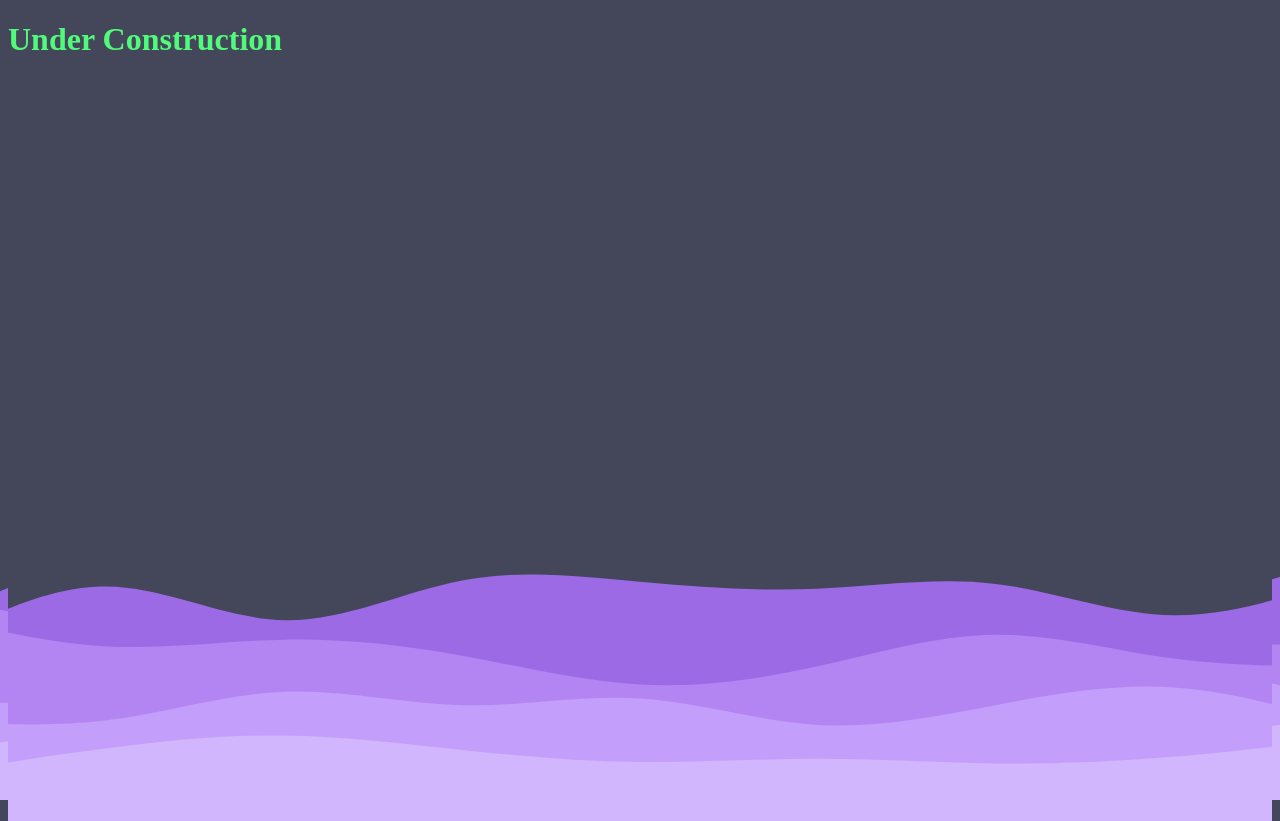
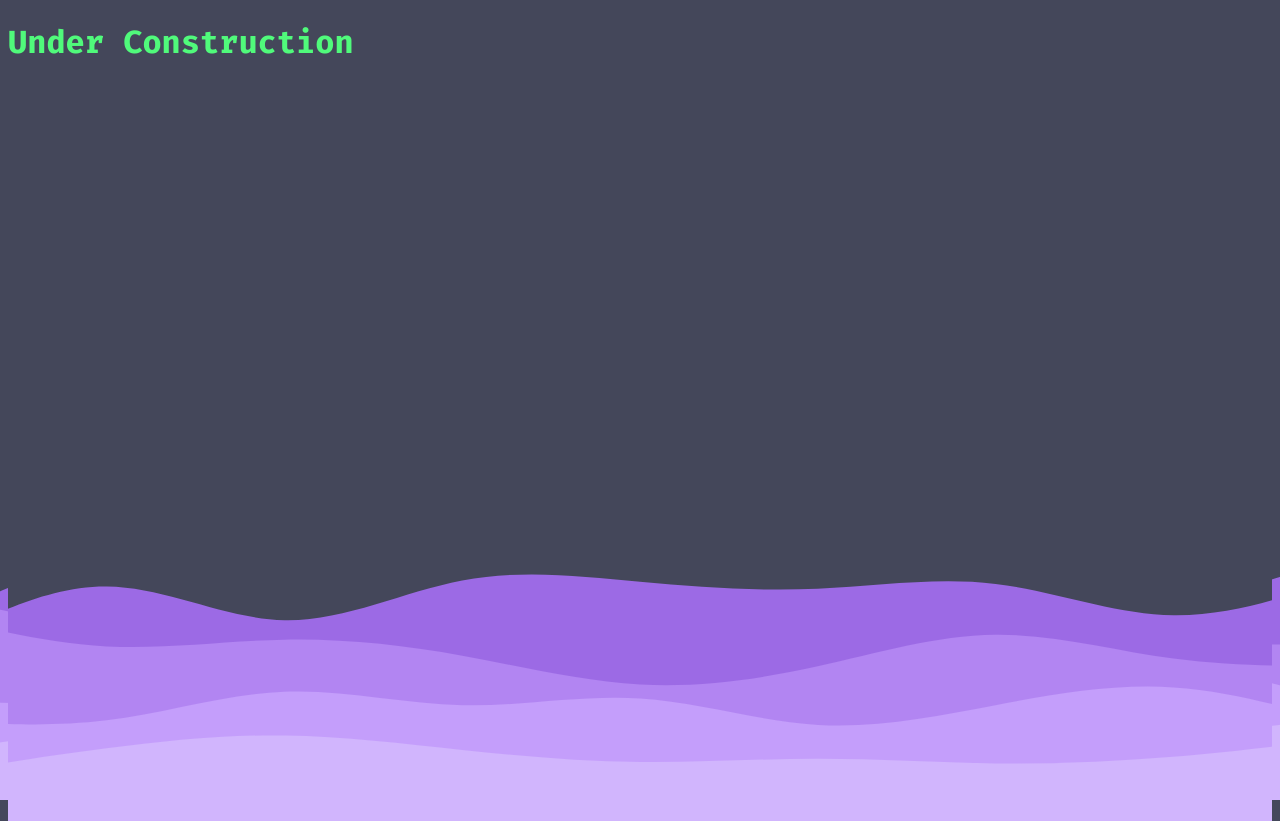
Before and after one commit to JacobRReed/jacobrreed.github.io, a Gatsby site: page / in a window 1280 px wide. Built offline with nearby package versions, Linux system fonts and the light colour scheme; Gatsby itself is replaced by a stand-in of ours.

Commit message:
Added firacode font

```diff
--- a/src/pages/index.scss
+++ b/src/pages/index.scss
@@ -1,9 +1,12 @@
+@import url("https://fonts.googleapis.com/css2?family=Fira+Code:wght@700&display=swap");
+
 body,
 html {
   /* Full height */
   height: 100%;
 
   /* Text */
+  font-family: "Fira Code", monospace;
   color: #50fa7b;
 
   /* Create the parallax scrolling effect */
```
